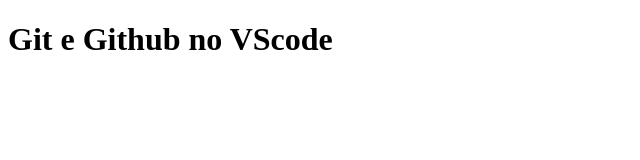
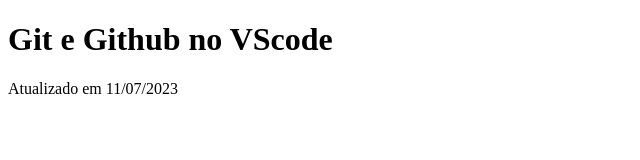
Before and after one commit to fragaaaf/Teste-de-versao-no-github, a plain HTML site: page index.html in a window 1280 px wide. Shown: the whole page, without its empty margins (0-640 px from the left). Drawn offline with Linux system fonts and the light colour scheme.

Commit message:
Update index.html

```diff
--- a/index.html
+++ b/index.html
@@ -7,6 +7,6 @@
 </head>
 <body>
     <h1>Git e Github no VScode</h1>
-
+    <p> Atualizado em 11/07/2023</p>
 </body>
 </html>
```
